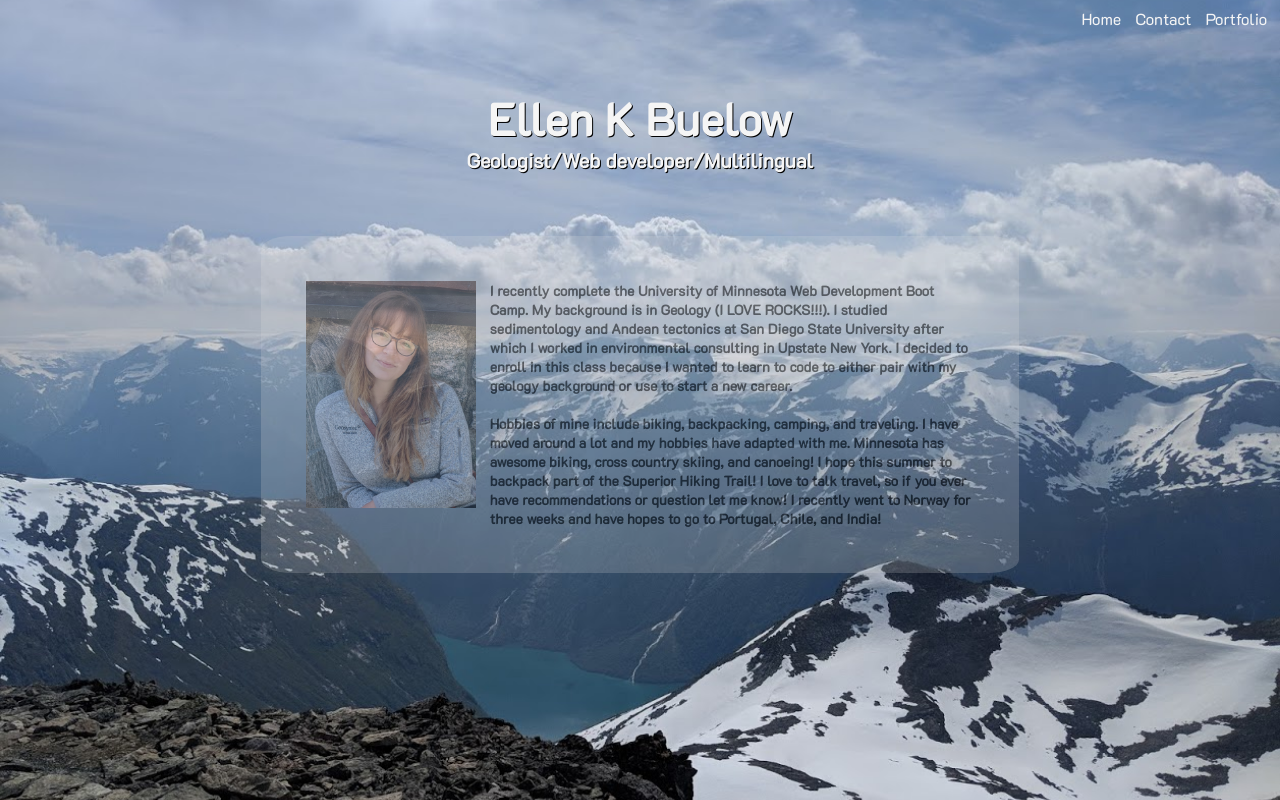
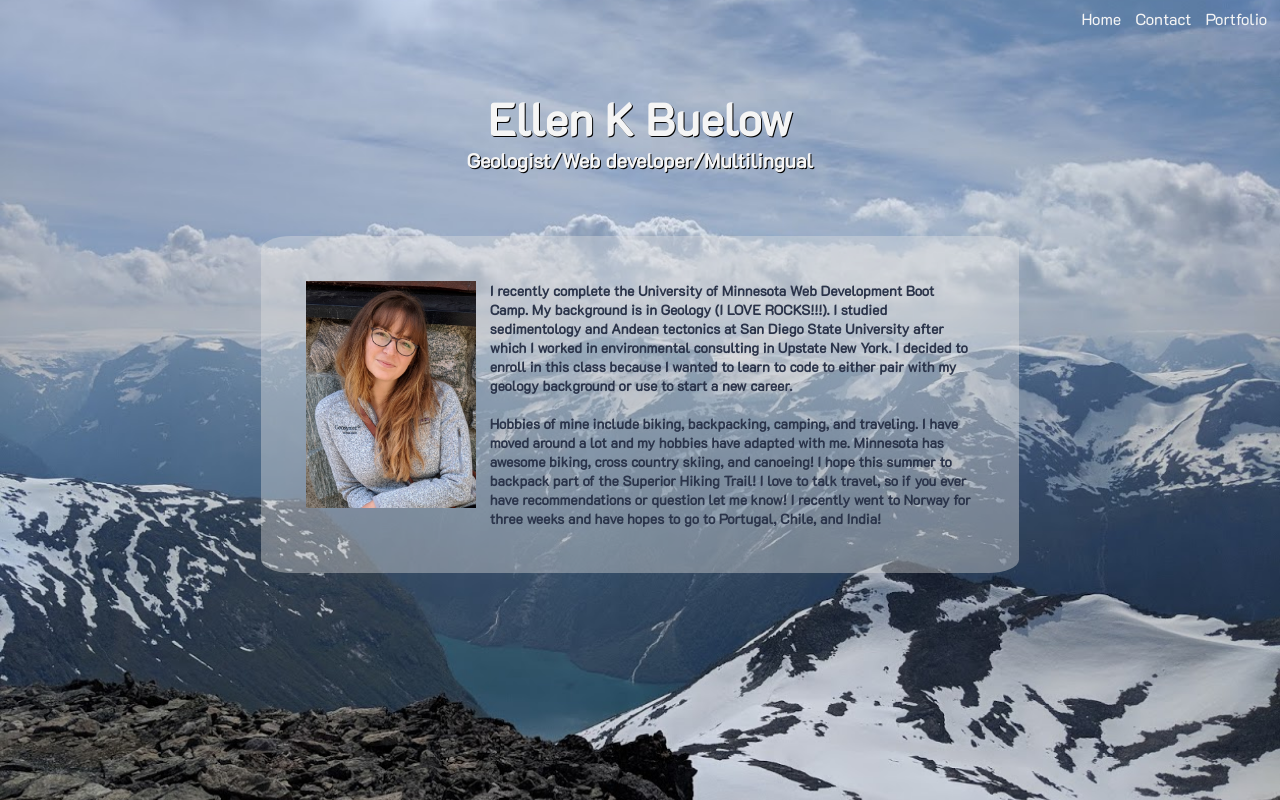
Before and after one commit to buelowek1225/HTML_CSS_Portfolio, a plain HTML site: page index.html in a window 1280 px wide. Drawn offline with Linux system fonts and the light colour scheme.

Commit message:
update to profile opacity

```diff
--- a/css/style.css
+++ b/css/style.css
@@ -81,9 +81,9 @@ h3 {
   color: #2b344a;
   font-family: 'K2D', sans-serif;
   font-size: 14px;
-  opacity: 0.5;
-  color: black;
-  filter: alpha(opacity=0);
+  /* opacity: 0.5; */
+  /* color: black; */
+  /* filter: alpha(opacity=0); */
 }
 
 /* CONTACT PAGE */
```
